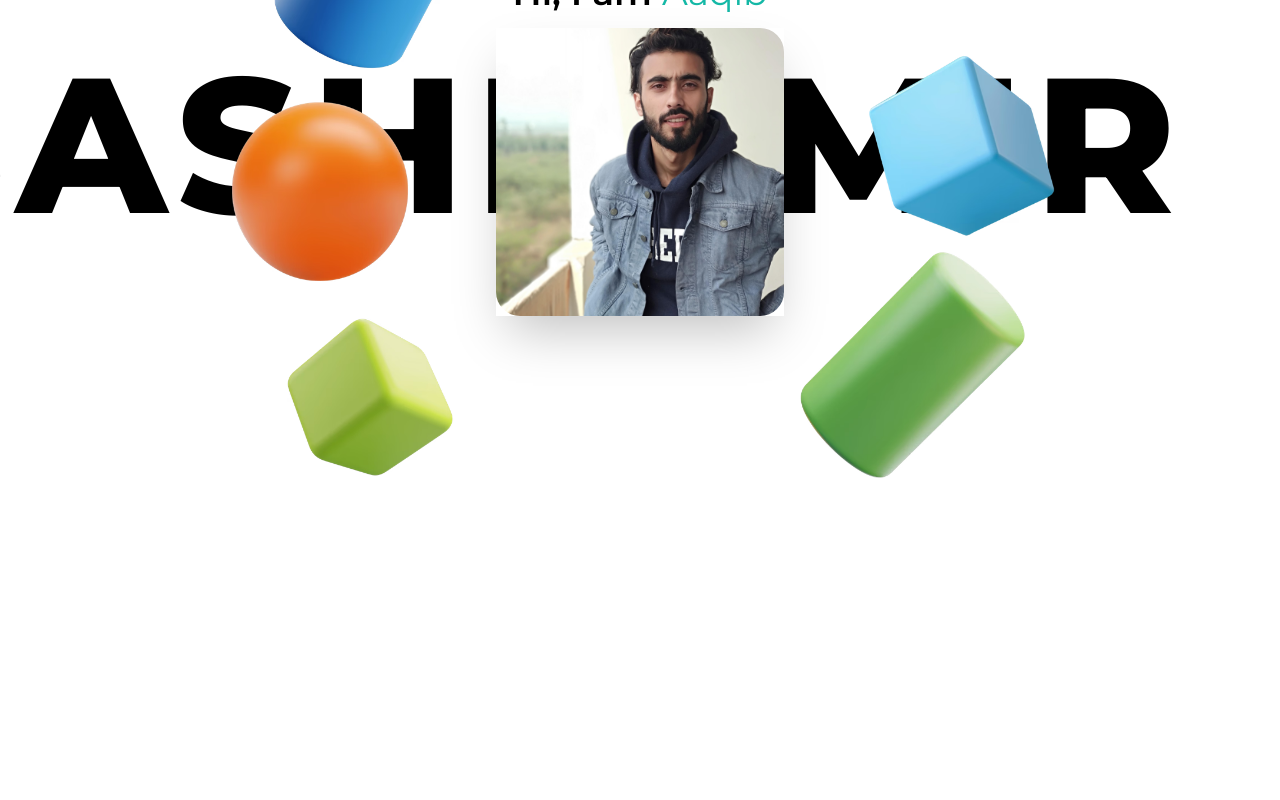
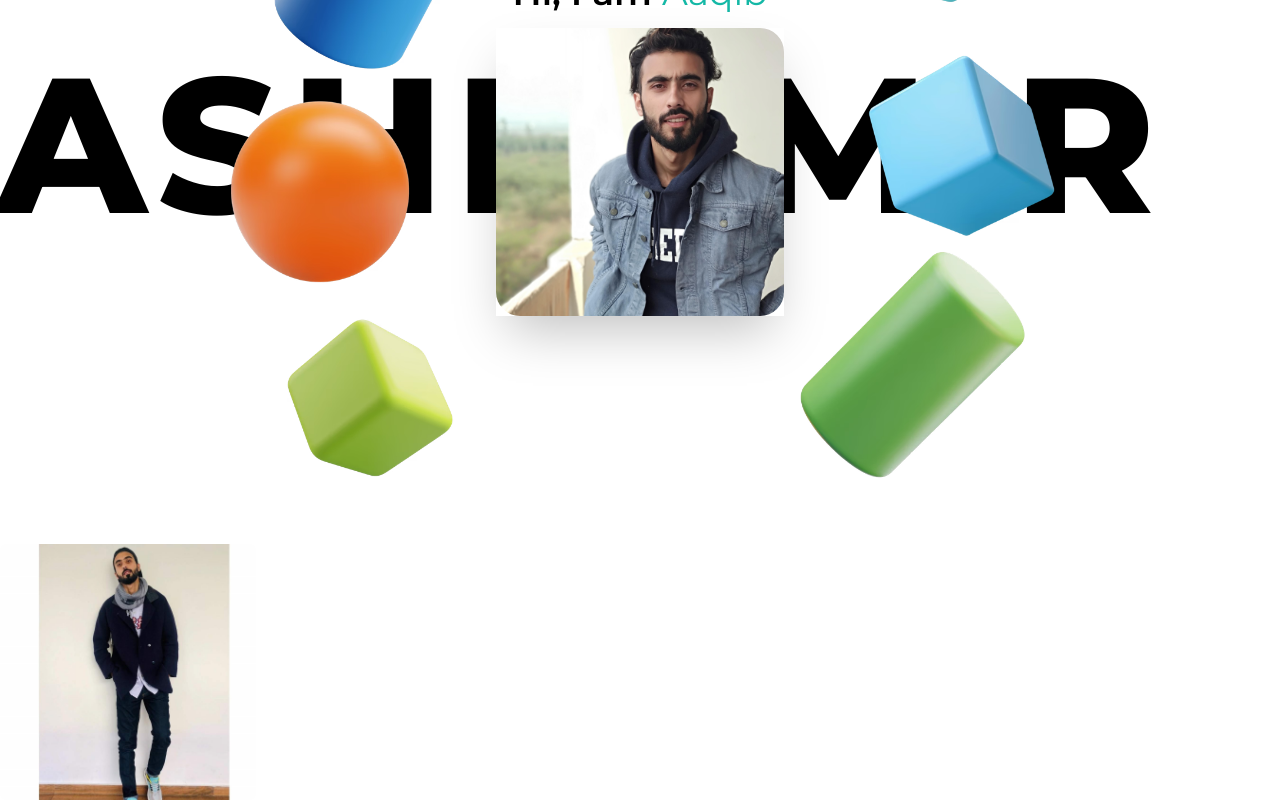
Before and after one commit to whokashmiri/fortfolio, a React (Vite) app: page / in a window 1280 px wide. Shown: the part 256-1056 px from the top of the page. Before the commit the page ends 800 px from the top, so only its background shows below. Built offline with nearby package versions, Linux system fonts and the light colour scheme.

Commit message:
Working on Flip

```diff
--- a/src/App.jsx
+++ b/src/App.jsx
@@ -1,5 +1,6 @@
 import Hero from "./components/Hero"
 import Navbar from "./components/Navbar"
+import HoverReveal from "./components/Prac/HoverReveal"
 
 
 
@@ -8,6 +9,7 @@ const App = () => {
     <div >
         <Navbar/>
         <Hero/>
+        <HoverReveal/>
 
     </div>
   )
--- /dev/null
+++ b/src/components/Prac/HoverReveal.jsx
@@ -0,0 +1,25 @@
+import aaqib from "../../assets/phto.jpg";
+
+const HoverReveal = () => {
+  return (
+    <div className="relative group w-64 h-64 perspective">
+      {/* Image */}
+      <div className="relative w-full h-full transform-style-preserve-3d transition-transform duration-500 group-hover-rotate-y-180">
+        <img
+          src={aaqib}
+          alt="Hover Reveal"
+          className="w-full h-full object-cover rounded-lg backface-hidden"
+        />
+
+        {/* Text Overlay */}
+        <div
+          className="absolute inset-0 bg-black bg-opacity-50 flex items-center justify-center text-white text-lg font-bold opacity-0 group-hover-opacity-100 transition-opacity duration-300 rounded-lg transform rotate-y-180 backface-hidden"
+        >
+          Your Text Here
+        </div>
+      </div>
+    </div>
+  );
+};
+
+export default HoverReveal;
```
